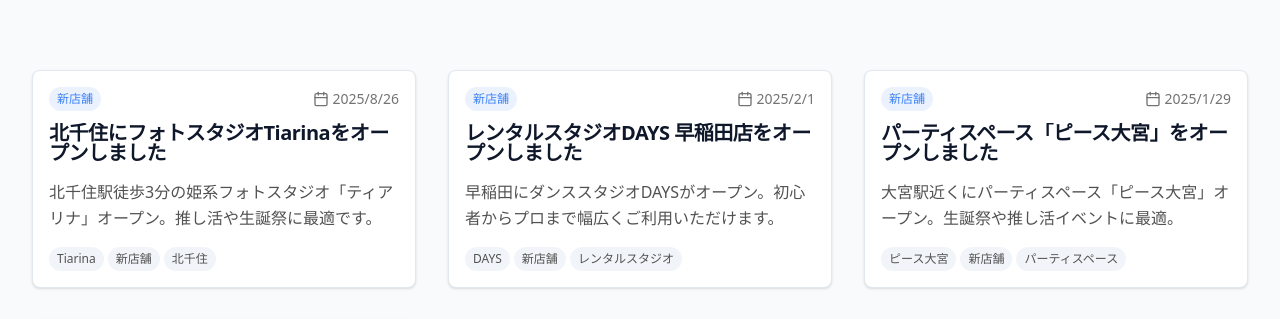
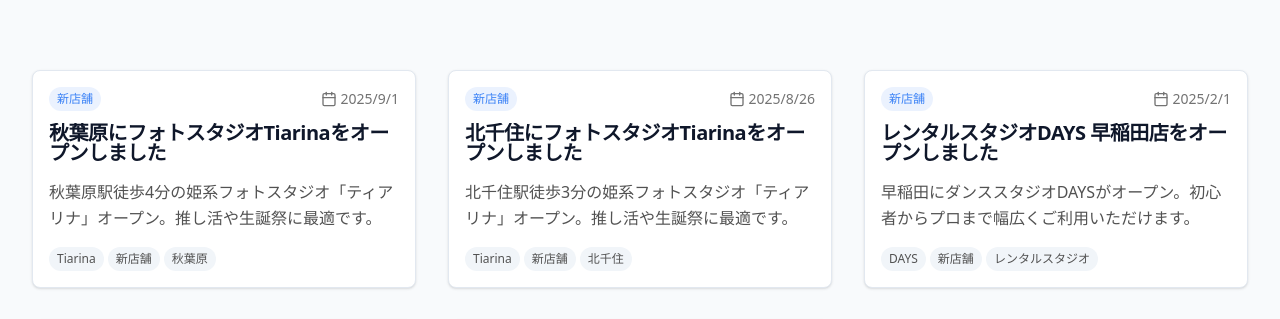
Before and after one commit to Kikurin2525/osara-rock-official, a Next.js app: page /news in a window 1280 px wide. Shown: the part 372-691 px from the top of the page. Built offline with nearby package versions, Linux system fonts and the light colour scheme.

Commit message:
Add news item for Tiarina Akihabara opening

```diff
--- a/src/data/news.ts
+++ b/src/data/news.ts
@@ -12,6 +12,49 @@
 }
 
 export const newsItems: NewsItem[] = [
+  {
+    id: '005',
+    title: '秋葉原にフォトスタジオTiarinaをオープンしました',
+    slug: 'tiarina-akihabara-opening',
+    publishDate: '2025-09-01',
+    category: '新店舗',
+    summary: '秋葉原駅徒歩4分の姫系フォトスタジオ「ティアリナ」オープン。推し活や生誕祭に最適です。',
+    content: `
+# 【新規オープン】秋葉原駅4分✨ 推し活・生誕祭にぴったりの姫系撮影スタジオ「ティアリナ秋葉原」がOPENしました！💖
+
+2025年9月1日、秋葉原駅徒歩4分に「ティアリナ秋葉原店」がオープンいたしました。
+選べる背景とゴージャスな家具、さらにレンタルドレスを備えた、姫系のセルフ撮影スタジオです。推し活やコスプレ撮影、生誕祭の会場としてぜひご利用ください。
+
+## スタジオの特徴
+
+### 複数の世界観を1部屋で楽しめる
+シーンに合わせて雰囲気を自由に切り替え可能です。
+
+### 手ぶらで変身できるレンタルドレス
+プリンセスドレスをご用意。お友達との双子コーデにもおすすめです。
+
+### アクセス抜群の駅チカ立地
+秋葉原駅から徒歩4分。撮影前後の買い出しにも便利な環境です。
+
+### 撮影＆配信サポートも充実
+LEDリングライト、スマホ三脚、撮影小物を無料でご利用いただけます。動画配信にも対応！
+
+## 基本情報
+
+- **設備**: 無料WiFi、レンタルドレス、撮影小物、LEDリングライト、スマホ三脚ほか
+
+## 利用シーン
+
+推し活（本人不在の誕生日会・生誕祭）、ポートレート、コスプレ、記念日撮影、宣材写真、商品撮影、YouTube/TikTok配信など幅広く活用いただけます。
+
+皆様のご利用を心よりお待ちしております。
+
+*お問い合わせ・ご予約は公式サイトのお問い合わせフォームまたはお電話にて承ります。*
+    `,
+    image: '/images/news/tiarina-akihabara-opening.jpg',
+    isPublished: true,
+    tags: ['Tiarina', '新店舗', '秋葉原', 'フォトスタジオ'],
+  },
   {
     id: '004',
     title: 'レンタルスタジオDAYS 早稲田店をオープンしました',
```
